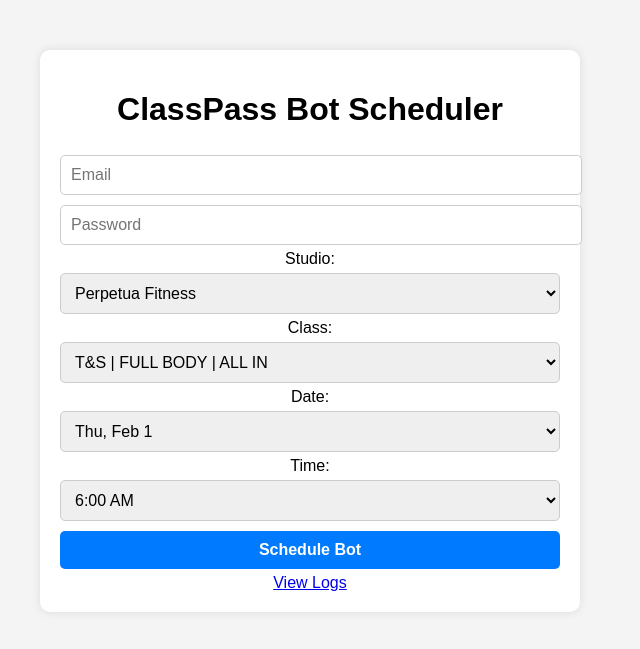
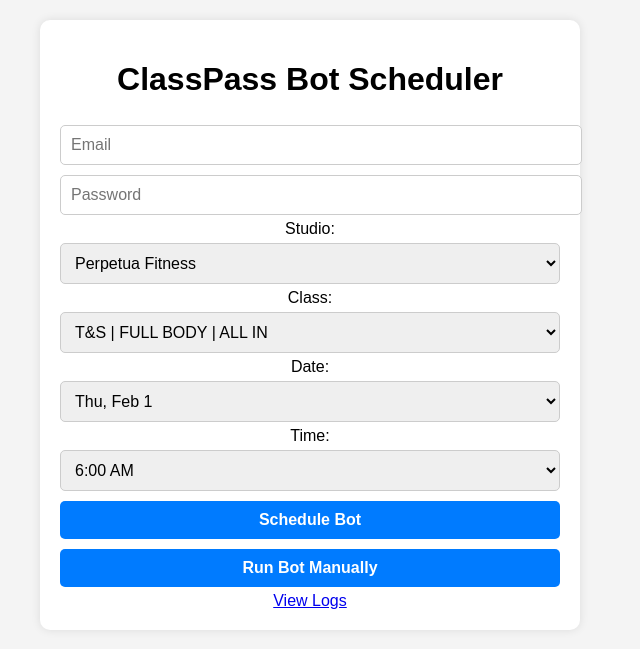
Before and after one commit to hannesue/classpass-bot, a Flask app: page / in a window 1280 px wide. Shown: the top 649 px of the page, without its empty margins (330-970 px from the left). Run offline with Flask 3, Linux system fonts and the light colour scheme.

Commit message:
Update index.html

```diff
--- a/templates/index.html
+++ b/templates/index.html
@@ -5,15 +5,20 @@
     <meta name="viewport" content="width=device-width, initial-scale=1.0">
     <title>ClassPass Bot</title>
     <style>
-        body { font-family: Arial, sans-serif; text-align: center; background-color: #f4f4f4; }
+        body {
+            font-family: Arial, sans-serif;
+            background-color: #f4f4f4;
+            text-align: center;
+            margin: 0;
+            padding: 20px;
+        }
         .container {
             max-width: 500px;
             margin: auto;
+            background: white;
             padding: 20px;
-            background: white;
+            border-radius: 10px;
             box-shadow: 0px 0px 10px rgba(0, 0, 0, 0.1);
-            border-radius: 10px;
-            margin-top: 50px;
         }
         input, select, button {
             width: 100%;
@@ -31,7 +36,11 @@
             border: none;
         }
         button:hover { background: #0056b3; }
-        #message { display: none; padding: 10px; margin-top: 10px; }
+        #message {
+            display: none;
+            padding: 10px;
+            margin-top: 10px;
+        }
     </style>
     <script>
         document.addEventListener("DOMContentLoaded", function () {
@@ -47,10 +56,12 @@
             const studio = studioSelect.value;
             const classes = {
                 "Perpetua Fitness": [
-                    "T&S | FULL BODY | ALL IN", "T&S | GLUTES & ABS", "T&S | FULL BODY | INTENSITY", "RIDE45", "RHYTHM RIDE"
+                    "T&S | FULL BODY | ALL IN", "T&S | GLUTES & ABS", "T&S | FULL BODY | INTENSITY",
+                    "RIDE45", "RHYTHM RIDE"
                 ],
                 "Beatbox": [
-                    "MUAY THAI FIT Merrion Studio", "BOX STRONG - Merrion Studio", "KO Leeson Studio", "BOX STRONG Leeson Studio"
+                    "MUAY THAI FIT Merrion Studio", "BOX STRONG - Merrion Studio", "KO Leeson Studio",
+                    "BOX STRONG Leeson Studio"
                 ]
             };
 
@@ -93,6 +104,13 @@
                 })
                 .catch(error => console.error("❌ Fetch Error:", error));
         }
+
+        function runManualBot() {
+            fetch("/run_bot", { method: "POST" })
+                .then(response => response.json())
+                .then(data => alert(data.message))
+                .catch(error => console.error("❌ Error running bot:", error));
+        }
     </script>
 </head>
 <body>
@@ -122,6 +140,7 @@
             <select name="time" id="timeSelect" required></select>
 
             <button type="submit">Schedule Bot</button>
+            <button type="button" onclick="runManualBot()">Run Bot Manually</button>
         </form>
         <div id="message"></div>
         <a href="/logs?password=DietCoke">View Logs</a>
```
